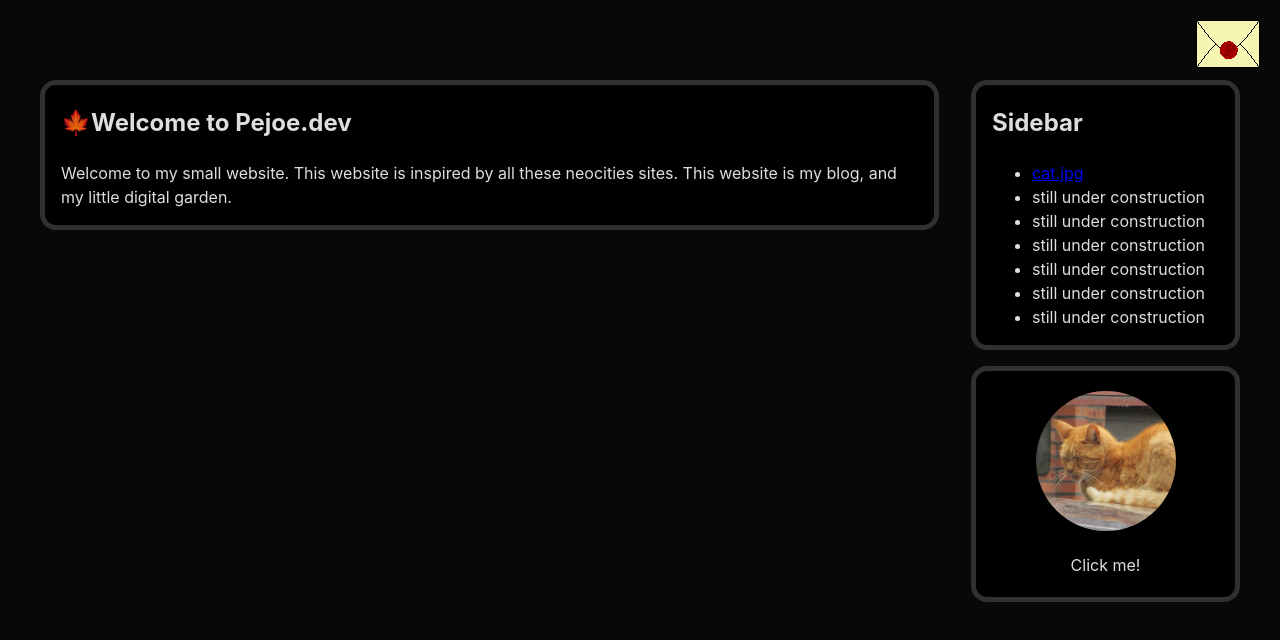
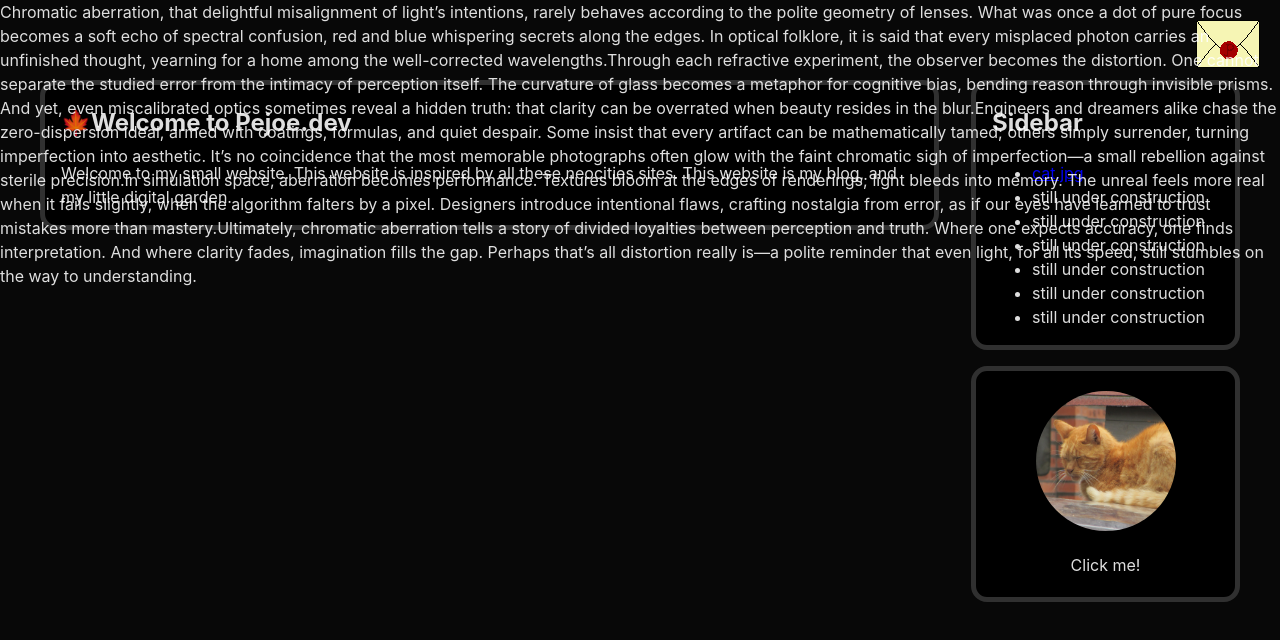
Before and after one commit to pejoedev/pejoe.dev, a React (Vite) app: page / in a window 1280 px wide. Shown: the top 640 px of the page. Built offline with nearby package versions, Linux system fonts and the light colour scheme.

Commit message:
lorem ipsum core

```diff
--- a/src/pages/Home/Home.tsx
+++ b/src/pages/Home/Home.tsx
@@ -5,6 +5,8 @@ import Sidebar from '../../components/Sidebar/Sidebar'
 import SpinningPFP from '../../components/SpinningPFP/SpinningPFP'
 
 const Home: React.FC = () => {
+    const handleEnvelopeClick = () => {
+    };
     return (
         <>
             <div className="home">
@@ -31,7 +33,14 @@ const Home: React.FC = () => {
             </div>
             <div className="overlay">
                 <div className="envelope">
-                    <img src="/images/envelope-stamp-low.svg" style={{ width: '4rem' }}></img>
+                    <img src="/images/envelope-stamp-low.svg" onClick={handleEnvelopeClick} style={{ width: '4rem' }}></img>
+                </div>
+                <div className="message">
+                    <span>Chromatic aberration, that delightful misalignment of light’s intentions, rarely behaves according to the polite geometry of lenses. What was once a dot of pure focus becomes a soft echo of spectral confusion, red and blue whispering secrets along the edges. In optical folklore, it is said that every misplaced photon carries an unfinished thought, yearning for a home among the well-corrected wavelengths.</span>
+                    <span>Through each refractive experiment, the observer becomes the distortion. One cannot separate the studied error from the intimacy of perception itself. The curvature of glass becomes a metaphor for cognitive bias, bending reason through invisible prisms. And yet, even miscalibrated optics sometimes reveal a hidden truth: that clarity can be overrated when beauty resides in the blur.</span>
+                    <span>Engineers and dreamers alike chase the zero-dispersion ideal, armed with coatings, formulas, and quiet despair. Some insist that every artifact can be mathematically tamed; others simply surrender, turning imperfection into aesthetic. It’s no coincidence that the most memorable photographs often glow with the faint chromatic sigh of imperfection—a small rebellion against sterile precision.</span>
+                    <span>In simulation space, aberration becomes performance. Textures bloom at the edges of renderings; light bleeds into memory. The unreal feels more real when it fails slightly, when the algorithm falters by a pixel. Designers introduce intentional flaws, crafting nostalgia from error, as if our eyes have learned to trust mistakes more than mastery.</span>
+                    <span>Ultimately, chromatic aberration tells a story of divided loyalties between perception and truth. Where one expects accuracy, one finds interpretation. And where clarity fades, imagination fills the gap. Perhaps that’s all distortion really is—a polite reminder that even light, for all its speed, still stumbles on the way to understanding.</span>
                 </div>
             </div>
         </>
```
